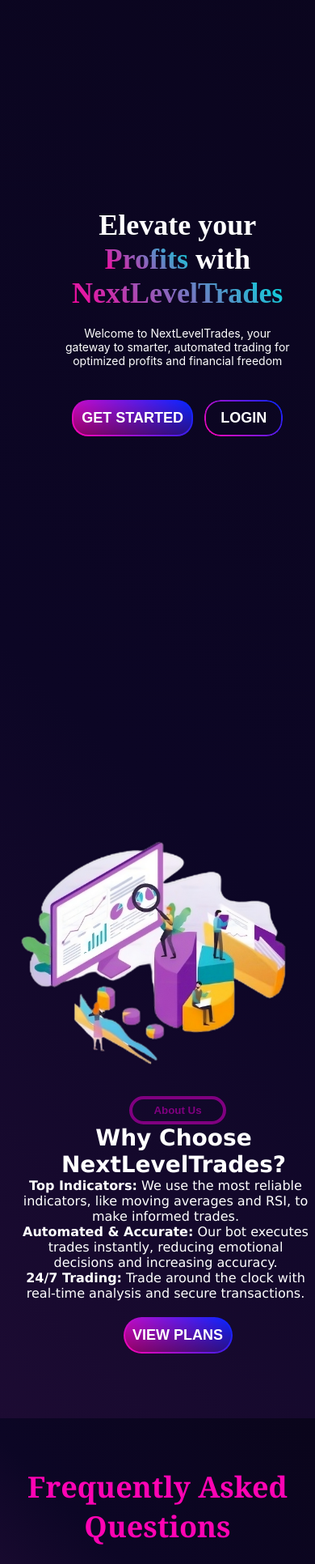
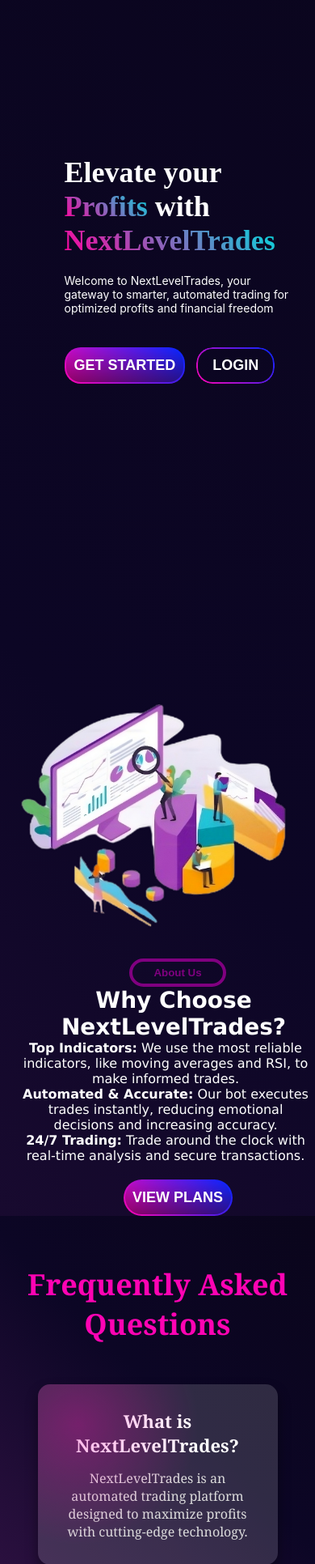
Before and after one commit to KaranYadav28/nextleveltrades-heroku, a Flask app: page / in a window 390 px wide. Shown: the part 252-2184 px from the top of the page at 81% size. Run offline with Flask 3, Linux system fonts and the light colour scheme.

Commit message:
Update styles.css

```diff
--- a/static/styles.css
+++ b/static/styles.css
@@ -513,6 +513,8 @@
 }
 /* Full Responsiveness Code */
 
+/* Full Responsiveness Code */
+
 /* Resetting margin and padding for all elements */
 * {
     margin: 0;
@@ -534,6 +536,8 @@
     font-family: Georgia, serif;
 }
 
+/* Responsive layout adjustments */
+
 /* For screens up to 1200px */
 @media (max-width: 1200px) {
     .welcome-left h1 {
@@ -544,8 +548,6 @@
     }
     .welcome {
         height: 80vh;
-        text-align: center;
-        padding-left: 5%; /* Slightly left from center */
     }
     .welcome-right img {
         width: 400px;
@@ -588,8 +590,7 @@
         flex-direction: row;
         height: auto;
         align-items: center;
-        width: 100%;
-        padding-top: 40px; /* More space between sections */
+        width: 100%;  /* Ensure full width */
     }
     .second-left, .second-right {
         max-width: 50%;
@@ -600,7 +601,6 @@
     }
     .second-right {
         margin-left: 20px;
-        padding-bottom: 40px; /* Ensure more space at the bottom */
     }
 }
 
@@ -622,7 +622,6 @@
     }
     .welcome {
         height: 65vh;
-        padding-left: 5%; /* Keep slight left alignment */
     }
 }
 
@@ -647,14 +646,11 @@
     }
     .welcome {
         height: 60vh;
-        padding-left: 5%; /* Slight left alignment */
     }
     .Second-page {
         flex-direction: column;
         text-align: center;
-        width: 100%;
-        padding-top: 40px; /* Increase space */
-        padding-bottom: 40px; /* More bottom space */
+        width: 100%;  /* Ensure full width */
     }
     .second-left, .second-right {
         max-width: 100%;
@@ -665,7 +661,6 @@
     }
     .second-right {
         margin-top: 20px;
-        padding-bottom: 40px; /* Ensure more space at the bottom */
     }
     .navbar-signup {
         padding: 7px 18px;
@@ -697,14 +692,12 @@
     }
     .navbar {
         justify-content: center;
-        margin-right: 10px; /* Shift navbar slightly to the right */
     }
     .welcome {
         height: 55vh;
-        padding-left: 5%; /* Slight left alignment */
     }
     .navbar-signup {
-        padding: 6px 16px; /* Reduce height, adjust width */
+        padding: 6px 16px;
         font-size: 13px;
     }
 }
@@ -734,10 +727,6 @@
         width: 100%;
         height: auto;
     }
-    .Second-page {
-        padding-top: 40px; /* More top space */
-        padding-bottom: 40px; /* More bottom space */
-    }
 }
 
 /* For screens up to 500px */
@@ -751,7 +740,7 @@
         gap: 8px;
     }
     .navbar-signup {
-        padding: 5px 14px; /* Decrease height */
+        padding: 5px 14px;
         font-size: 11px;
     }
     .welcome-left h1 {
@@ -762,7 +751,6 @@
     }
     .welcome {
         height: 50vh;
-        padding-left: 5%; /* Slight left alignment */
     }
     .second-right h1 {
         font-size: 28px;
@@ -794,7 +782,6 @@
     }
     .welcome {
         height: 45vh;
-        padding-left: 5%; /* Slight left alignment */
     }
 }
 
@@ -820,6 +807,11 @@
     }
     .welcome {
         height: 40vh;
+    }
+}
+
+    .welcome {
+        height: 40vh;
         padding-left: 5%; /* Slight left alignment */
     }
 }
```
